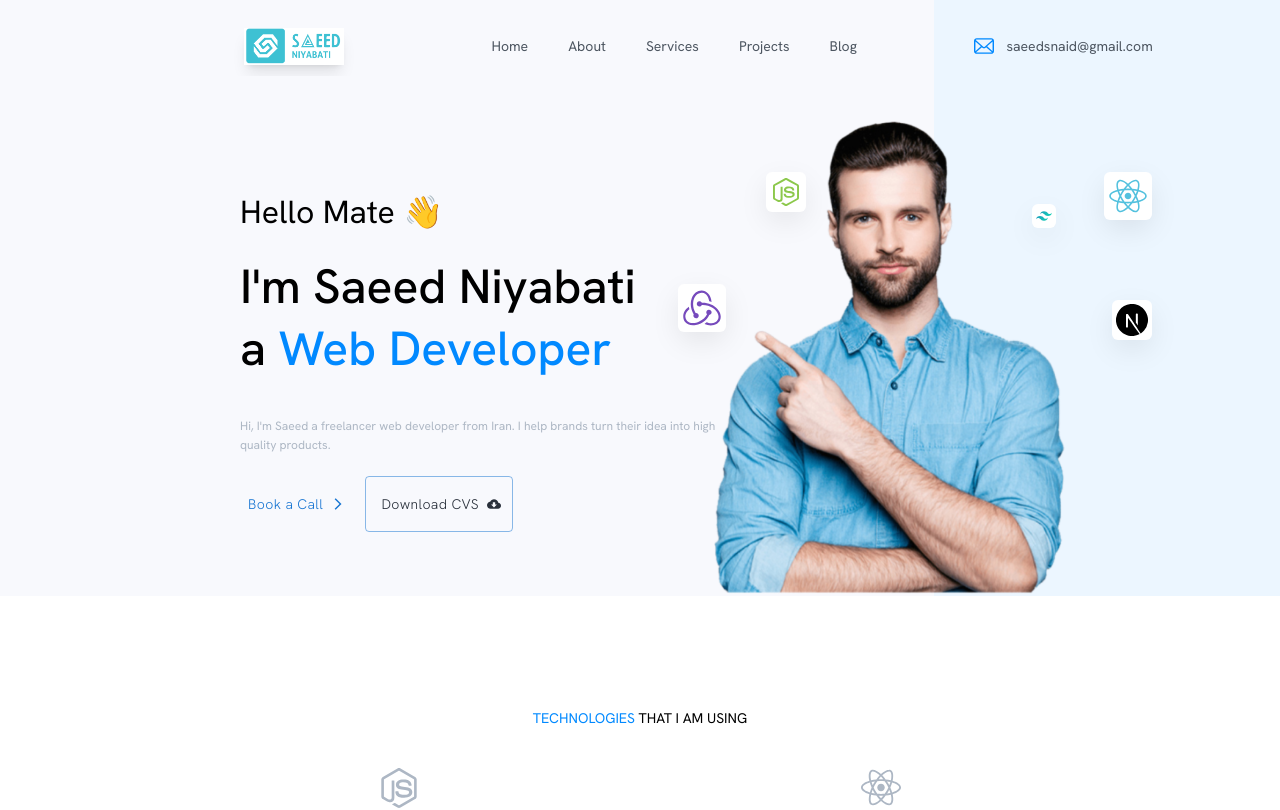
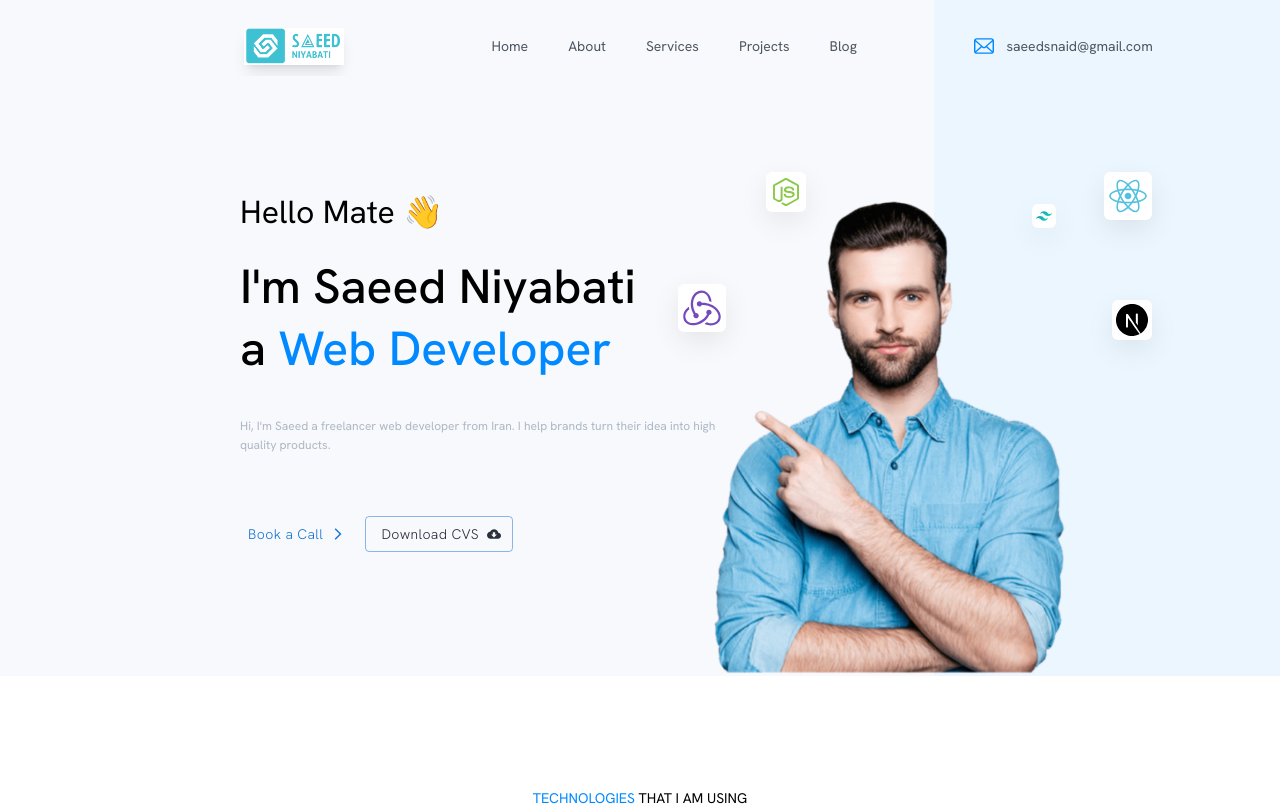
Before and after one commit to saeidniyabati2/myportfolio, a Next.js app: page / in a window 1280 px wide. Shown: the top 810 px of the page. Built offline with nearby package versions, Linux system fonts and the light colour scheme.

Commit message:
fixing hero style

```diff
--- a/src/components/Hero.tsx
+++ b/src/components/Hero.tsx
@@ -8,7 +8,7 @@ import { TextGenerateEffect } from "./texts/TextGenerateEffect";
 
 export const Hero: React.FC = () => {
   return (
-    <section className="w-full md:h-[65vh] flex flex-col md:flex-row px-4 md:px-0 md:bg-grayMain ">
+    <section className="w-full md:h-[75vh] flex flex-col md:flex-row px-4 md:px-0 md:bg-grayMain ">
       {/* contaienr of images, title and descriptions for mobile */}
       <div className=" w-full flex flex-col items-center md:hidden pt-4 ">
         <h1 className="text-[1.9rem] font-HankenGrotesk">Hello Mate 👋</h1>
@@ -56,9 +56,9 @@ export const Hero: React.FC = () => {
             turn their idea into high quality products.
           </p>
           {/* buttons container */}
-          <div className="w-full h-full flex gap-x-4 mt-0 ">
+          <div className="w-full  flex gap-x-4 mt-10 ">
             {/* blue button */}
-            <BlueButton title="Book a Call" Icon={ArrowForwardIosIcon} />
+            <BlueButton title="Book a Call" Icon={ArrowForwardIosIcon} ClassName="py-3" />
             {/* gray button */}
             <GrayButton title="Download CVS" Icon={CloudDownloadIcon} />
           </div>
```
